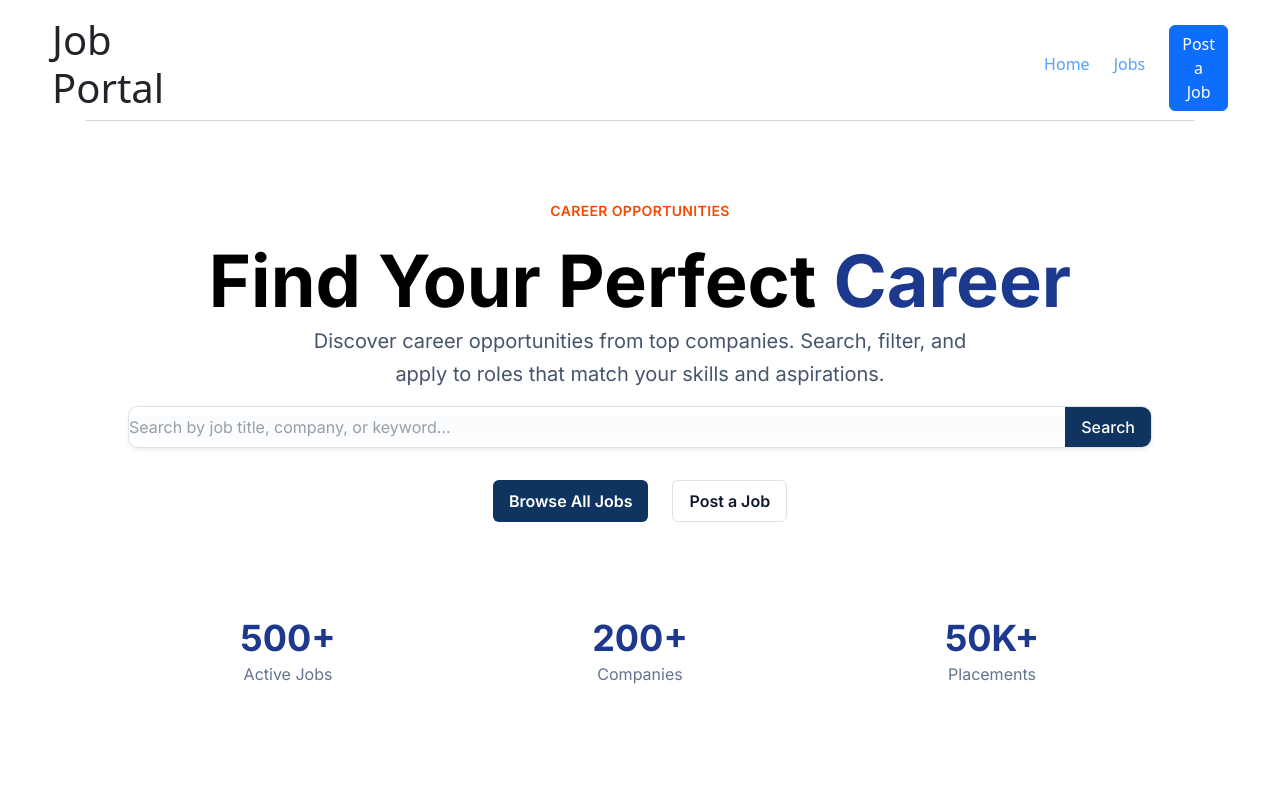
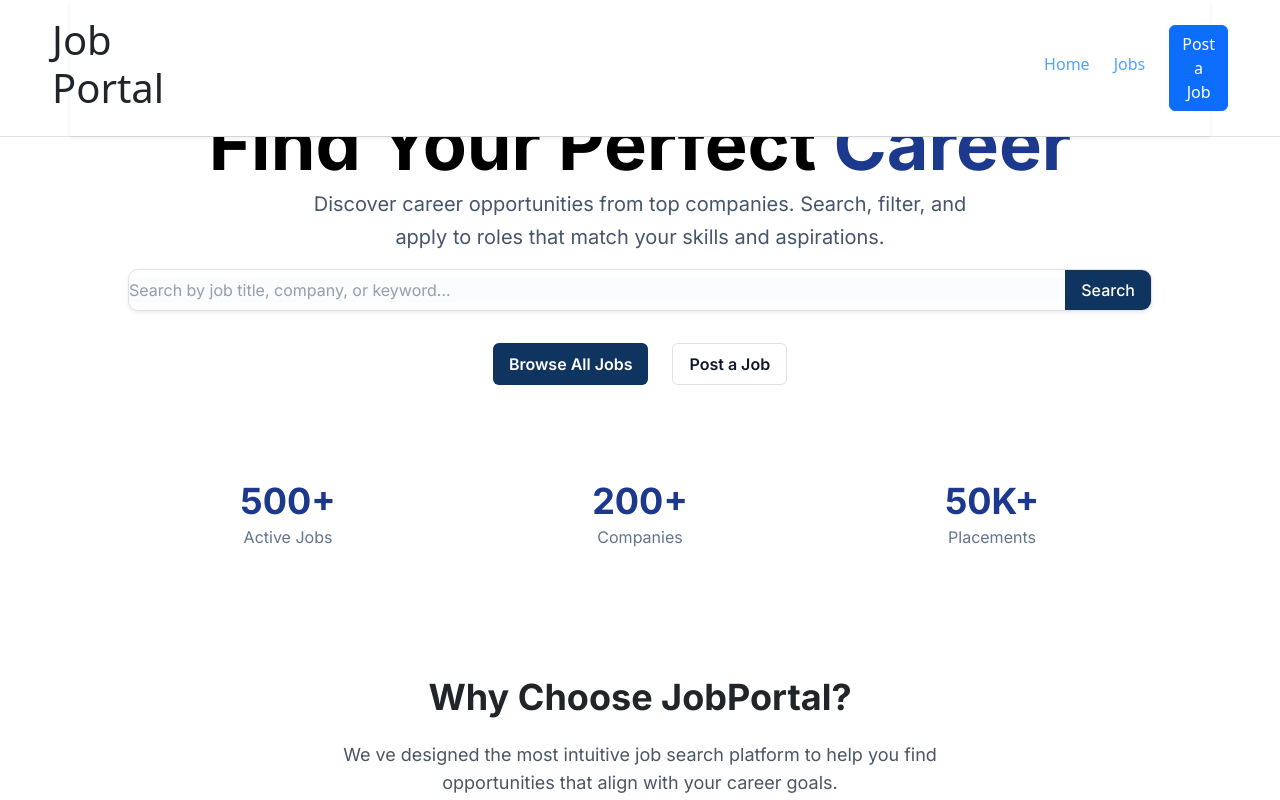
Before and after one commit to xamidovakbar134-tech/1-loyiha, a Next.js app: page / in a window 1280 px wide. Shown: the top 800 px of the page. Built offline with nearby package versions, Linux system fonts and the light colour scheme.

Commit message:
header fixed

```diff
--- a/app/_components/Header.tsx
+++ b/app/_components/Header.tsx
@@ -1,7 +1,8 @@
 const Header = () => {
   return (
-    <div className="container mx-auto p-3">
-        <div className="flex items-center justify-center gap-220 bordeer-b-2 border-gray-300 border-b ">
+    <div className="fixed-top bg-white w-100 border-bottom">
+ <div className="container mx-auto p-3 shadow-sm">
+        <div className="flex items-center justify-center gap-220  border-gray-300 ">
             <h1 className="font-bold">Job Portal</h1>
             <div className="flex justify-center items-center gap-4">
                 <p className="mt-2 text-blue-400">Home</p>
@@ -10,6 +11,8 @@ const Header = () => {
             </div>
         </div>
     </div>
+    </div>
+
   );
 };
 
```
